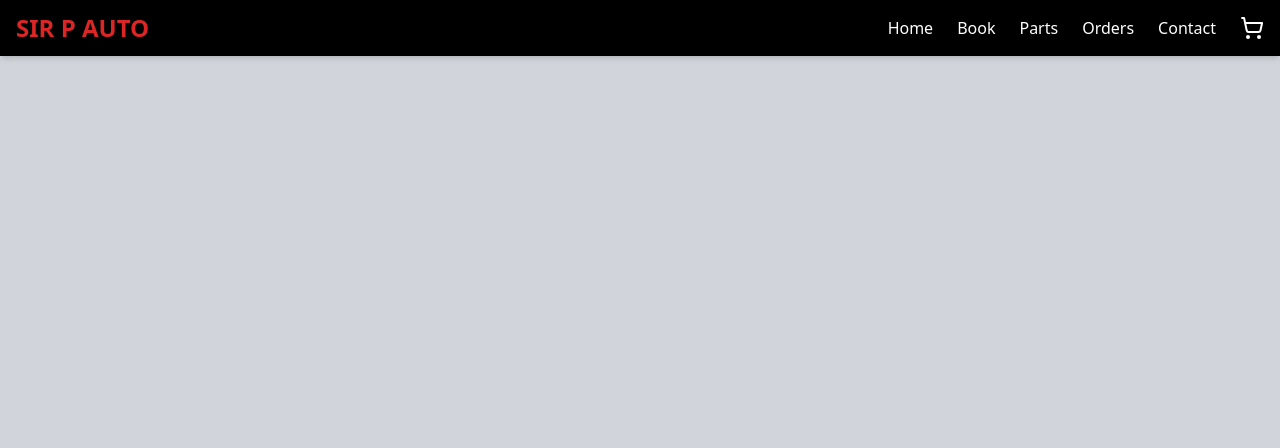
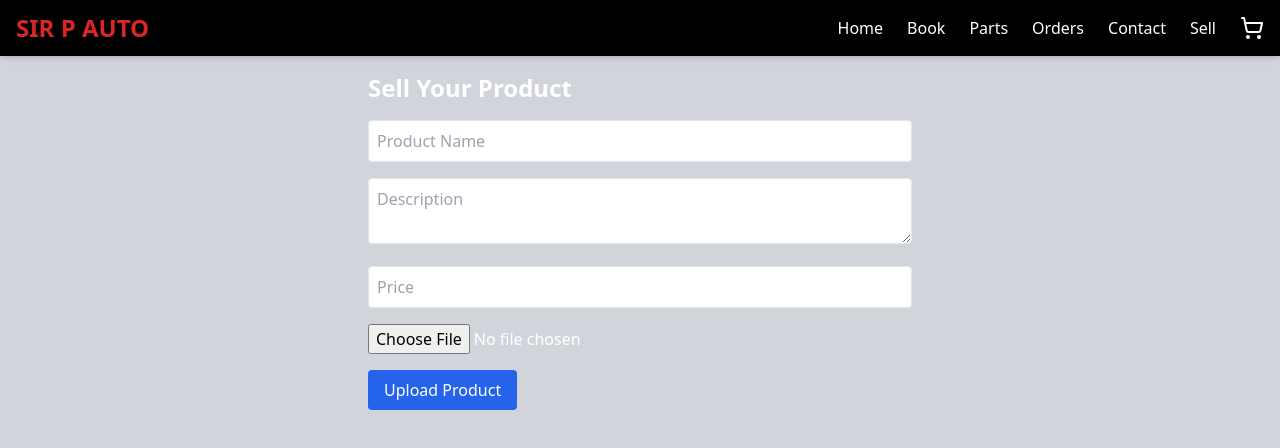
Before and after one commit to SHADOW57-tech/mech-website, a React (Vite) app: page /sell in a window 1280 px wide. Shown: the top 448 px of the page. Built offline with nearby package versions, Linux system fonts and the light colour scheme.

Commit message:
update from pc1

```diff
--- a/src/AnimatedRoutes.jsx
+++ b/src/AnimatedRoutes.jsx
@@ -19,6 +19,7 @@ import MyOrders from "./pages/MyOrder";
 import SelectPayment from "./pages/SelectPayment";
 import Success from "./pages/Success";
 import ProductDetail from "./pages/ProductDetail";
+import Sell from "./pages/Sell";
 
 // Admin
 import AdminDashboard from "./pages/admin/AdminDashBoard";
@@ -63,6 +64,7 @@ export default function AnimatedRoutes({ location }) {
         <Route path="/success" element={<PageWrapper><Success /></PageWrapper>} />
         <Route path="/login" element={<PageWrapper><Login /></PageWrapper>} />
         <Route path="/signup" element={<PageWrapper><Signup /></PageWrapper>} />
+        <Route path="/sell" element={<PageWrapper><Sell /></PageWrapper>} />
 
         {/* Admin Routes */}
         <Route
--- a/src/components/Navbar.jsx
+++ b/src/components/Navbar.jsx
@@ -38,6 +38,7 @@ export default function Navbar() {
     { name: "Parts", href: "/parts" },
     { name: "Orders", href: "/my-orders" },
     { name: "Contact", href: "/contact" },
+    { name: "Sell", href: "/sell" },
   ];
 
   return (
--- /dev/null
+++ b/src/contexts/ProductContext.jsx
@@ -0,0 +1,59 @@
+// src/context/ProductContext.jsx
+import React, { createContext, useContext, useEffect, useState } from "react";
+import allParts  from "../data/PartsData"; // original array
+
+const ProductContext = createContext();
+
+export const ProductProvider = ({ children }) => {
+  const [products, setProducts] = useState([]);
+
+  // Load from localStorage + default parts
+  useEffect(() => {
+    const uploaded = JSON.parse(localStorage.getItem("uploadedProducts")) || [];
+    setProducts([...allParts, ...uploaded]);
+  }, []);
+
+  const addProduct = (product) => {
+    const newProducts = [...products, product];
+    setProducts(newProducts);
+
+    const uploaded = JSON.parse(localStorage.getItem("uploadedProducts")) || [];
+    localStorage.setItem("uploadedProducts", JSON.stringify([...uploaded, product]));
+  };
+
+  const deleteProduct = (id) => {
+    const updated = products.filter((item) => item.id !== id);
+    setProducts(updated);
+    const uploaded = JSON.parse(localStorage.getItem("uploadedProducts")) || [];
+    localStorage.setItem(
+      "uploadedProducts",
+      JSON.stringify(uploaded.filter((item) => item.id !== id))
+    );
+  };
+
+  const updateProduct = (updatedProduct) => {
+    const updated = products.map((item) =>
+      item.id === updatedProduct.id ? updatedProduct : item
+    );
+    setProducts(updated);
+    const uploaded = JSON.parse(localStorage.getItem("uploadedProducts")) || [];
+    localStorage.setItem(
+      "uploadedProducts",
+      JSON.stringify(
+        uploaded.map((item) =>
+          item.id === updatedProduct.id ? updatedProduct : item
+        )
+      )
+    );
+  };
+
+  return (
+    <ProductContext.Provider
+      value={{ products, addProduct, deleteProduct, updateProduct }}
+    >
+      {children}
+    </ProductContext.Provider>
+  );
+};
+
+export const useProducts = () => useContext(ProductContext);
--- a/src/main.jsx
+++ b/src/main.jsx
@@ -1,15 +1,18 @@
-import { StrictMode } from 'react';
-import { createRoot } from 'react-dom/client';
-import { BrowserRouter } from 'react-router-dom';
-import './index.css';
-import App from './App.jsx';
-import { CartProvider } from './contexts/CartContext'; // ✅ Import the CartProvider
+import { StrictMode } from "react";
+import { createRoot } from "react-dom/client";
+import { BrowserRouter } from "react-router-dom";
+import "./index.css";
+import App from "./App.jsx";
+import { CartProvider } from "./contexts/CartContext"; // ✅ Import the CartProvider
+import { ProductProvider } from "./contexts/ProductContext.jsx";
 
-createRoot(document.getElementById('root')).render(
+createRoot(document.getElementById("root")).render(
   <StrictMode>
     <BrowserRouter>
-      <CartProvider> {/* ✅ Wrap App in CartProvider */}
-        <App />
+      <CartProvider>
+        <ProductProvider>
+          <App />
+        </ProductProvider>
       </CartProvider>
     </BrowserRouter>
   </StrictMode>
--- a/src/pages/Parts.jsx
+++ b/src/pages/Parts.jsx
@@ -3,18 +3,36 @@ import { useCart } from "../contexts/CartContext";
 import { gsap } from "gsap";
 import { Link } from "react-router-dom";
 import toast from "react-hot-toast";
-import allData from "../data/PartsData"; // Ensure this points to your parts data file
-
+import  {useProducts}  from "../contexts/ProductContext";
+import allData from "../data/PartsData"; // Your original array
 
 export default function Parts() {
   const { addToCart, cart } = useCart();
   const [searchTerm, setSearchTerm] = useState("");
+  const [uploadedParts, setUploadedParts] = useState([]);
   const sectionRef = useRef(null);
-  const cartRef = useRef(null); // for animation
+  const cartRef = useRef(null);
+  const { products } = useProducts(); // These are products from Sell page
+   // Combine with original parts
 
+  // Fetch seller-uploaded items from localStorage
+  useEffect(() => {
+    const savedUploads = JSON.parse(localStorage.getItem("uploadedParts")) || [];
+    setUploadedParts(savedUploads);
+  }, []);
 
-
-  const filteredParts = allData.filter((part) =>
+  // Combine original parts with uploaded ones
+const combinedParts = [
+  ...allData,         // original array from PartsData
+  ...products,        // products from Sell page
+  ...uploadedParts    // seller-uploaded items from localStorage
+];
+// Remove duplicates by id (keep the first occurrence)
+const uniqueParts = Array.from(
+  new Map(combinedParts.map(part => [part.id, part])).values()
+);
+  // Filter based on search
+  const filteredParts = uniqueParts.filter((part) =>
 part.name.toLowerCase().includes(searchTerm.toLowerCase())
   );
 
@@ -56,14 +74,14 @@ export default function Parts() {
           <input
             type="text"
             placeholder="Search parts..."
-            className="w-full max-w-md mx-auto grid-cols-2 border border-gray-300 px-4 py-2 rounded focus:outline-none focus:ring-2 focus:ring-red-500"
+            className="w-full max-w-md mx-auto border border-gray-300 px-4 py-2 rounded focus:outline-none focus:ring-2 focus:ring-red-500"
             value={searchTerm}
             onChange={(e) => setSearchTerm(e.target.value)}
           />
         </div>
 
-        {/* ✅ Parts Grid */}
-       <div className="grid grid-cols-2 md:grid-cols-3 lg:grid-cols-4 gap-2">
+        {/* Parts Grid */}
+        <div className="grid grid-cols-2 md:grid-cols-3 lg:grid-cols-4 gap-4">
           {filteredParts.map((part) => (
             <div
               key={`${part.id}-${part.name}`}
@@ -77,7 +95,7 @@ export default function Parts() {
                 />
                 <h3 className="text-lg font-semibold mt-4 text-gray-800">{part.name}</h3>
                 <p className="text-red-600 font-bold mt-1">
-          ₦{part.price.toLocaleString()}
+                  ₦{Number(part.price).toLocaleString()}
                 </p>
               </Link>
               <button
@@ -89,7 +107,6 @@ export default function Parts() {
             </div>
           ))}
         </div>
-
 
         {/* Floating Cart Info */}
         {cart.length > 0 && (
--- /dev/null
+++ b/src/pages/Sell.jsx
@@ -0,0 +1,110 @@
+import React, { useState, useEffect } from "react";
+
+const Sell = () => {
+  const [product, setProduct] = useState({
+    name: "",
+    description: "",
+    price: "",
+    image: "",
+  });
+
+  const [userProducts, setUserProducts] = useState([]);
+
+  // Load products from localStorage
+  useEffect(() => {
+    const stored = localStorage.getItem("userProducts");
+    if (stored) setUserProducts(JSON.parse(stored));
+  }, []);
+
+  // Save to localStorage when userProducts change
+  useEffect(() => {
+    localStorage.setItem("userProducts", JSON.stringify(userProducts));
+  }, [userProducts]);
+
+  const handleChange = (e) => {
+    const { name, value } = e.target;
+    setProduct((prev) => ({ ...prev, [name]: value }));
+  };
+
+  const handleImageChange = (e) => {
+    const file = e.target.files[0];
+    const reader = new FileReader();
+    reader.onload = () => {
+      setProduct((prev) => ({ ...prev, image: reader.result }));
+    };
+    if (file) reader.readAsDataURL(file);
+  };
+
+  const handleSubmit = (e) => {
+    e.preventDefault();
+    if (!product.name || !product.price) return alert("Fill required fields");
+    const newProduct = { ...product, id: Date.now() };
+    setUserProducts((prev) => [...prev, newProduct]);
+    setProduct({ name: "", description: "", price: "", image: "" });
+  };
+
+  return (
+    <div className="max-w-xl mx-auto p-4">
+      <h2 className="text-2xl font-bold mb-4">Sell Your Product</h2>
+      <form onSubmit={handleSubmit} className="space-y-4">
+        <input
+          type="text"
+          name="name"
+          value={product.name}
+          onChange={handleChange}
+          placeholder="Product Name"
+          className="w-full p-2 border rounded"
+          required
+        />
+        <textarea
+          name="description"
+          value={product.description}
+          onChange={handleChange}
+          placeholder="Description"
+          className="w-full p-2 border rounded"
+        />
+        <input
+          type="number"
+          name="price"
+          value={product.price}
+          onChange={handleChange}
+          placeholder="Price"
+          className="w-full p-2 border rounded"
+          required
+        />
+        <input
+          type="file"
+          accept="image/*"
+          onChange={handleImageChange}
+          className="w-full"
+        />
+        <button
+          type="submit"
+          className="bg-blue-600 text-white px-4 py-2 rounded hover:bg-blue-700"
+        >
+          Upload Product
+        </button>
+      </form>
+
+      {userProducts.length > 0 && (
+        <div className="mt-8">
+          <h3 className="text-xl font-semibold mb-2">Your Uploaded Products</h3>
+          <div className="grid grid-cols-2 gap-4">
+            {userProducts.map((item) => (
+              <div key={item.id} className="border p-2 rounded">
+                {item.image && (
+                  <img src={item.image} alt={item.name} className="w-full h-32 object-cover mb-2" />
+                )}
+                <h4 className="font-bold">{item.name}</h4>
+                <p>{item.description}</p>
+                <p className="text-green-600 font-bold">₦{item.price}</p>
+              </div>
+            ))}
+          </div>
+        </div>
+      )}
+    </div>
+  );
+};
+
+export default Sell;
```
Lines whose indentation alone changed are shown as unchanged.
